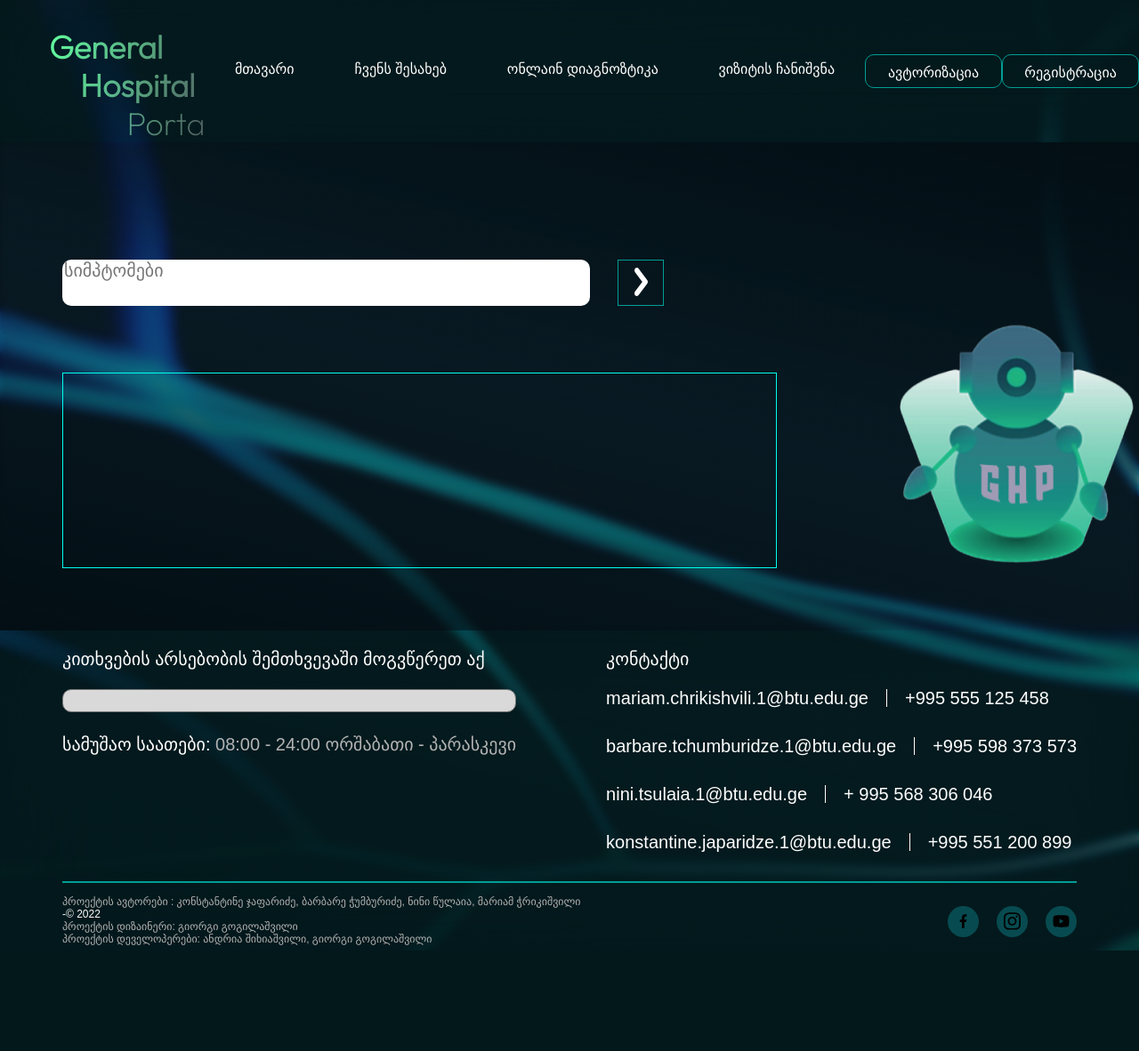
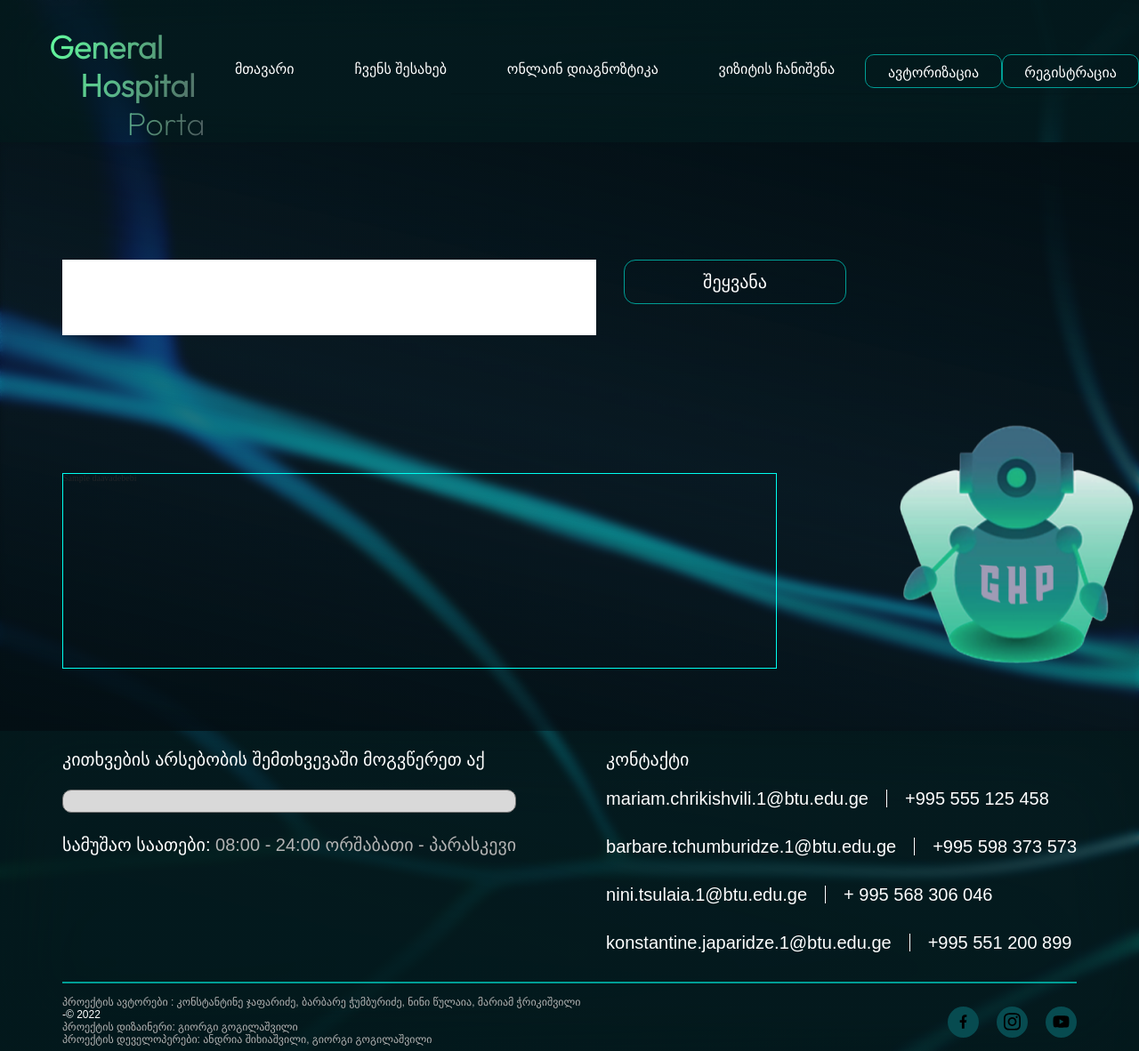
Before and after one commit to barbare2/GHP, a Flask app: template templates/physical.html in a window 1280 px wide; the page is wider, and only the part inside the window is pictured. Shown: that part at 89% size. Before the commit the page ends 1069 px from the top of that part, so only its background shows below. Run offline with Flask 2, Linux system fonts and the light colour scheme; the template is opened without the code that fills it: most values are stand-ins (such as "Sample title", 1, 10 or a date in 2020); parts of the project's set-up code (start-up, migrations or seed data) failed here and were passed over; some libraries are stand-ins or nearby versions; some web fonts are replaced.

Commit message:
Update physical.html
G

```diff
--- a/templates/physical.html
+++ b/templates/physical.html
@@ -2,15 +2,23 @@
 {% block title %} GHP {%  endblock %}
 
 {% block content %}
+
+<form method="post">
 <div class="div-gradient">
 
     <div class="Symptom-textarea-wrapper">
-        <textarea class="Symptom-textarea" placeholder="სიმპტომები"></textarea>
-        <button class="Symptom-textarea-button"> <img src="{{url_for('static', filename='icons/arrow.svg')}}"></button>
+        <input type="text" class="input" name="symptoms" required id="name" />
+         <button type="submit" class="btn-primary">შეყვანა</button>
     </div>
+
     <div class="output-logo-wrapper">
-        <div class="answer-output"></div>
+        <div class="answer-output">
+            <p><strong>{{daavadebebi}}</strong></p>
+
+        </div>
         <img src="{{url_for('static', filename='img/logo.png')}}">
     </div>
+
 </div>
+ </form>
 {% endblock %}
```
